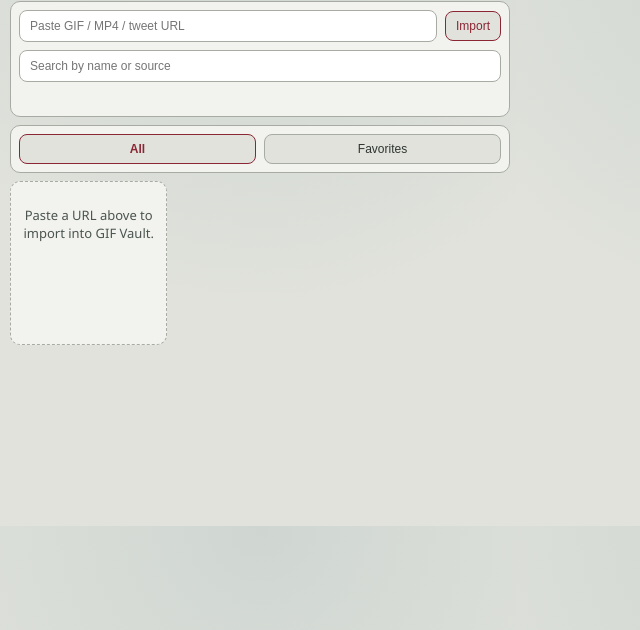
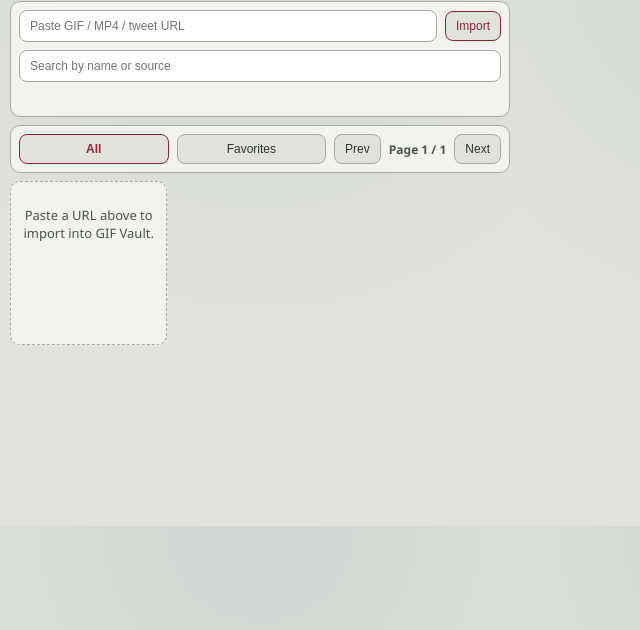
Before and after one commit to linnathoncode/GIF-Vault, a website with bundled scripts: page src/popup/popup.html in a window 1280 px wide. Shown: the part 74-704 px from the top of the page, without its empty margins (0-640 px from the left). Built offline with nearby package versions, Linux system fonts and the light colour scheme; some packages are replaced by stand-ins of ours; no server answers.

Commit message:
feat: add popup pagination and align controls in one row

```diff
--- a/package.json
+++ b/package.json
@@ -1,6 +1,6 @@
 {
   "name": "gif_manager",
-  "version": "1.2.3",
+  "version": "1.2.4",
   "description": "",
   "main": "background.js",
   "scripts": {
--- a/src/popup/popup.html
+++ b/src/popup/popup.html
@@ -198,6 +198,20 @@
       gap: 8px;
     }
 
+    .tab-pager {
+      display: grid;
+      grid-template-columns: repeat(2, minmax(0, 1fr)) auto auto auto;
+      align-items: center;
+      gap: 8px;
+    }
+
+    .page-indicator {
+      text-align: center;
+      font-size: 12px;
+      color: var(--muted);
+      font-weight: 600;
+    }
+
     .tab-btn.active {
       background: var(--accent-bg);
       border-color: var(--accent-line);
@@ -369,9 +383,12 @@
       <div id="status" class="status" aria-live="polite"></div>
     </section>
 
-    <section class="panel tabs">
+    <section class="panel tab-pager">
       <button id="tabAllBtn" class="btn tab-btn active" type="button">All</button>
       <button id="tabFavoritesBtn" class="btn tab-btn" type="button">Favorites</button>
+      <button id="prevPageBtn" class="btn" type="button" aria-label="Previous page">Prev</button>
+      <div id="pageIndicator" class="page-indicator">Page 1 / 1</div>
+      <button id="nextPageBtn" class="btn" type="button" aria-label="Next page">Next</button>
     </section>
 
     <section id="grid" class="grid" aria-live="polite"></section>
--- a/src/popup/popup.js
+++ b/src/popup/popup.js
@@ -13,10 +13,15 @@ const openLogsBtn = document.getElementById("openLogsBtn");
 const themeToggleBtn = document.getElementById("themeToggleBtn");
 const tabAllBtn = document.getElementById("tabAllBtn");
 const tabFavoritesBtn = document.getElementById("tabFavoritesBtn");
+const prevPageBtn = document.getElementById("prevPageBtn");
+const nextPageBtn = document.getElementById("nextPageBtn");
+const pageIndicator = document.getElementById("pageIndicator");
 const brandLogo = document.getElementById("brandLogo");
 
 const objectUrlById = new Map();
+const PAGE_SIZE = 18;
 let currentTab = "all";
+let currentPage = 1;
 let searchTerm = "";
 let themeMode = "light";
 let activeImportRequestId = "";
@@ -300,6 +305,10 @@ async function render() {
       return haystack.includes(query);
     })
     : byTab;
+  const totalPages = Math.max(1, Math.ceil(visibleItems.length / PAGE_SIZE));
+  currentPage = Math.min(Math.max(1, currentPage), totalPages);
+  const startIndex = (currentPage - 1) * PAGE_SIZE;
+  const pagedItems = visibleItems.slice(startIndex, startIndex + PAGE_SIZE);
 
   await safeLog("popup", "Render media grid", { count: visibleItems.length, tab: currentTab });
   const favoritesCount = normalized.filter((item) => item.favorite).length;
@@ -309,11 +318,14 @@ async function render() {
 
   tabAllBtn.classList.toggle("active", currentTab === "all");
   tabFavoritesBtn.classList.toggle("active", currentTab === "favorites");
+  prevPageBtn.disabled = currentPage <= 1;
+  nextPageBtn.disabled = currentPage >= totalPages;
+  pageIndicator.textContent = `Page ${currentPage} / ${totalPages}`;
 
-  pruneObjectUrlsForVisibleIds(new Set(visibleItems.map((item) => item.id)));
+  pruneObjectUrlsForVisibleIds(new Set(pagedItems.map((item) => item.id)));
 
   grid.innerHTML = "";
-  if (visibleItems.length === 0) {
+  if (pagedItems.length === 0) {
     const empty = document.createElement("div");
     empty.className = "empty";
     empty.textContent = query
@@ -325,7 +337,7 @@ async function render() {
     return;
   }
 
-  for (const item of visibleItems) {
+  for (const item of pagedItems) {
     try {
       grid.appendChild(buildCard(item));
     } catch (error) {
@@ -400,14 +412,25 @@ themeToggleBtn.addEventListener("click", async () => {
 });
 tabAllBtn.addEventListener("click", async () => {
   currentTab = "all";
+  currentPage = 1;
   await render();
 });
 tabFavoritesBtn.addEventListener("click", async () => {
   currentTab = "favorites";
+  currentPage = 1;
   await render();
 });
 searchInput.addEventListener("input", async () => {
   searchTerm = searchInput.value || "";
+  currentPage = 1;
+  await render();
+});
+prevPageBtn.addEventListener("click", async () => {
+  currentPage = Math.max(1, currentPage - 1);
+  await render();
+});
+nextPageBtn.addEventListener("click", async () => {
+  currentPage += 1;
   await render();
 });
 
```
Also changed, not shown: src/manifest.json.
